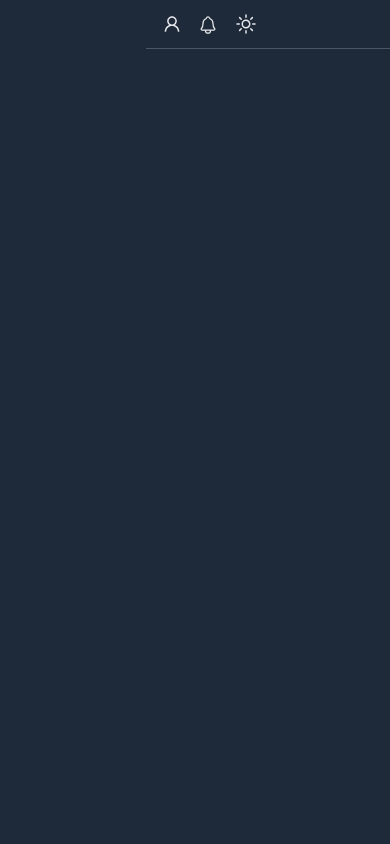
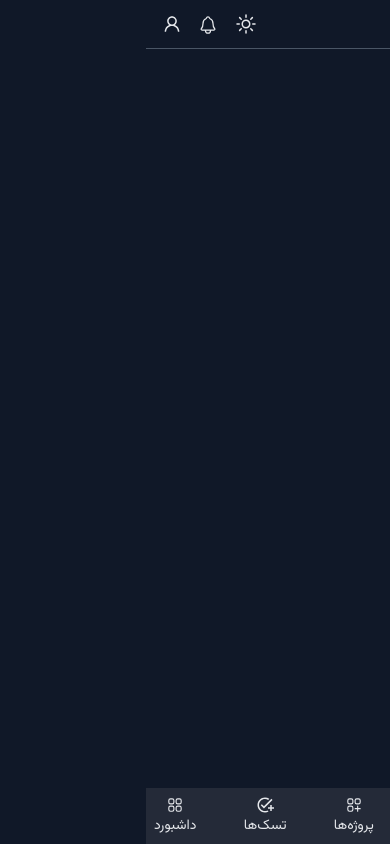
Before and after one commit to AmirAjam/project-managment, a React (Vite) app: page / in a window 390 px wide. Built offline with nearby package versions, Linux system fonts and the light colour scheme.

Commit message:
add mobile navbar

```diff
--- a/index.html
+++ b/index.html
@@ -6,7 +6,7 @@
     <meta name="viewport" content="width=device-width, initial-scale=1.0" />
     <title>timer</title>
   </head>
-  <body class="font-Vazirmatn-Medium dark:bg-gray-800 dark:text-gray-200 bg-gray-100 text-gray-800">
+  <body class="font-Vazirmatn-Medium dark:bg-gray-900 dark:text-gray-200 bg-gray-100 text-gray-800">
     <div id="root" class=""></div>
     <script type="module" src="/src/main.tsx"></script>
   </body>
--- a/src/components/layout/Navbar/mobileNavbar.tsx
+++ b/src/components/layout/Navbar/mobileNavbar.tsx
@@ -1,12 +1,46 @@
 import { Link } from "react-router";
 import navbarItems from "./navbarItem";
+import { useState } from "react";
+import { HiOutlineChevronDoubleRight } from "react-icons/hi";
 
-const mobileNavbar = () => {
+const MobileNavbar = () => {
+  const [cout, setCount] = useState(1);
+
   return (
-    <nav className="dark:bg-bg-dark">
-      <ul>
-        {navbarItems.map((item) => (
-          <li>
+    <nav className="dark:bg-bg-dark fixed bottom-0 inset-x-0 h-14" dir="ltr">
+      <ul
+        className={`flex justify-between items-center text-sm absolute bottom-0 inset-x-0 p-2 duration-500
+            ${cout !== 1 ? "-left-80 right-80" : "left-0"}`}
+      >
+        {navbarItems.slice(0, 4).map((item) => (
+          <li key={item.link} className="flex items-center flex-col gap-0.5 ">
+            <item.icon size={18} />
+            <Link to={item.link}>{item.title}</Link>
+          </li>
+        ))}
+        <li
+          onClick={() => setCount(2)}
+          className="flex items-center justify-center flex-col gap-0.5 text-primary-color"
+        >
+          <HiOutlineChevronDoubleRight size={18} />
+          <span className="mr-1">بعدی</span>
+        </li>
+      </ul>
+
+      <ul
+        className={`flex justify-between items-center text-sm absolute bottom-0 inset-x-0 p-2 duration-500
+            ${cout !== 2 ? "left-80 -right-80" : "left-0"}`}
+      >
+        <li
+          onClick={() => setCount(1)}
+          className="flex items-center flex-col gap-0.5 text-primary-color"
+        >
+          <HiOutlineChevronDoubleRight className="rotate-180" size={18} />
+          <span className="mr-1">قبلی</span>
+        </li>
+        {navbarItems.slice(4, 8).map((item) => (
+          <li key={item.link} className="flex items-center flex-col gap-0.5">
+            <item.icon size={18} />
             <Link to={item.link}>{item.title}</Link>
           </li>
         ))}
@@ -15,4 +49,4 @@
   );
 };
 
-export default mobileNavbar;
+export default MobileNavbar;
--- a/src/components/layout/Navbar/navbarItem.ts
+++ b/src/components/layout/Navbar/navbarItem.ts
@@ -1,12 +1,23 @@
-import { HiOutlineSquares2X2 } from "react-icons/hi2";
+import {
+  HiOutlineSquares2X2,
+  HiOutlineSquaresPlus,
+  HiOutlineUsers,
+  HiOutlineCalendarDateRange,
+} from "react-icons/hi2";
 import { MdAddTask } from "react-icons/md";
+import { PiChartPieSliceThin } from "react-icons/pi";
+import { BsEmojiSmile } from "react-icons/bs";
+import { LuTimer } from "react-icons/lu";
 
 const navbarItems = [
-    {id:1,title:"داشبورد",link:"/",icon:HiOutlineSquares2X2},
-    {id:2,title:"تسک‌ها",link:"/tasks",icon:MdAddTask},
-    {id:3,title:"داشبورد",link:"/",icon:HiOutlineSquares2X2},
-    {id:4,title:"داشبورد",link:"/",icon:HiOutlineSquares2X2},
-    {id:5,title:"داشبورد",link:"/",icon:HiOutlineSquares2X2},
-]
+  { id: 1, title: "داشبورد", link: "/", icon: HiOutlineSquares2X2 },
+  { id: 2, title: "تسک‌ها", link: "/tasks", icon: MdAddTask },
+  { id: 3, title: "پروژه‌ها", link: "/projects", icon: HiOutlineSquaresPlus },
+  { id: 4, title: "تایمر", link: "/", icon: LuTimer },
+  { id: 5, title: "مود", link: "/", icon: BsEmojiSmile },
+  { id: 6, title: "گزارش", link: "/", icon: PiChartPieSliceThin },
+  { id: 7, title: "اعضا", link: "/", icon: HiOutlineUsers },
+  { id: 8, title: "تقویم", link: "/", icon: HiOutlineCalendarDateRange },
+];
 
-export default navbarItems
+export default navbarItems;
--- a/src/pages/dashboard/DashboardPage.tsx
+++ b/src/pages/dashboard/DashboardPage.tsx
@@ -1,9 +1,11 @@
 import Header from "@/components/layout/Header/Header";
+import MobileNavbar from "@/components/layout/Navbar/mobileNavbar";
 
 const DashboardPage = () => {
   return (
     <>
       <Header />
+      <MobileNavbar />
     </>
   );
 };
```
